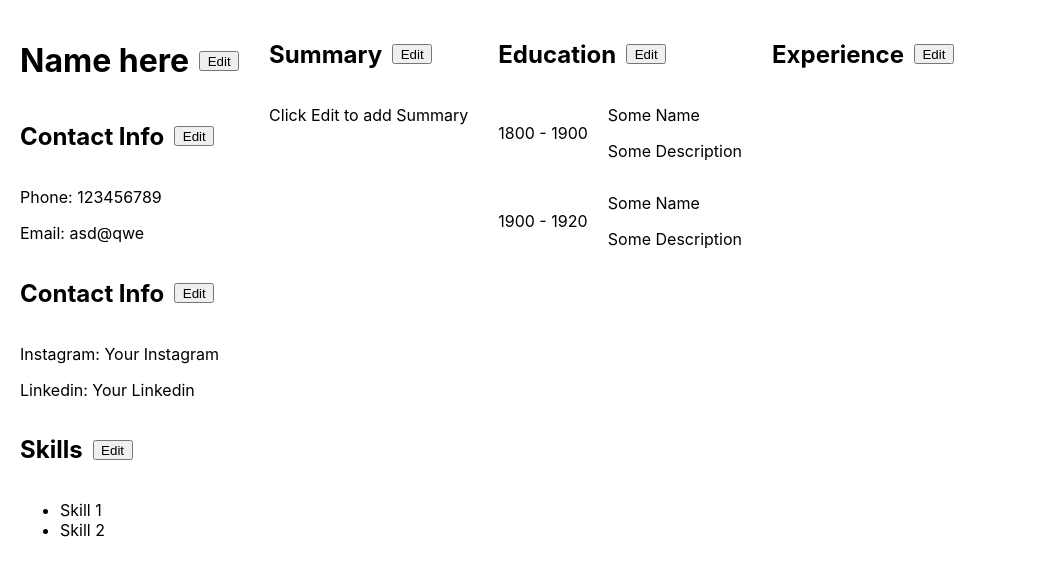
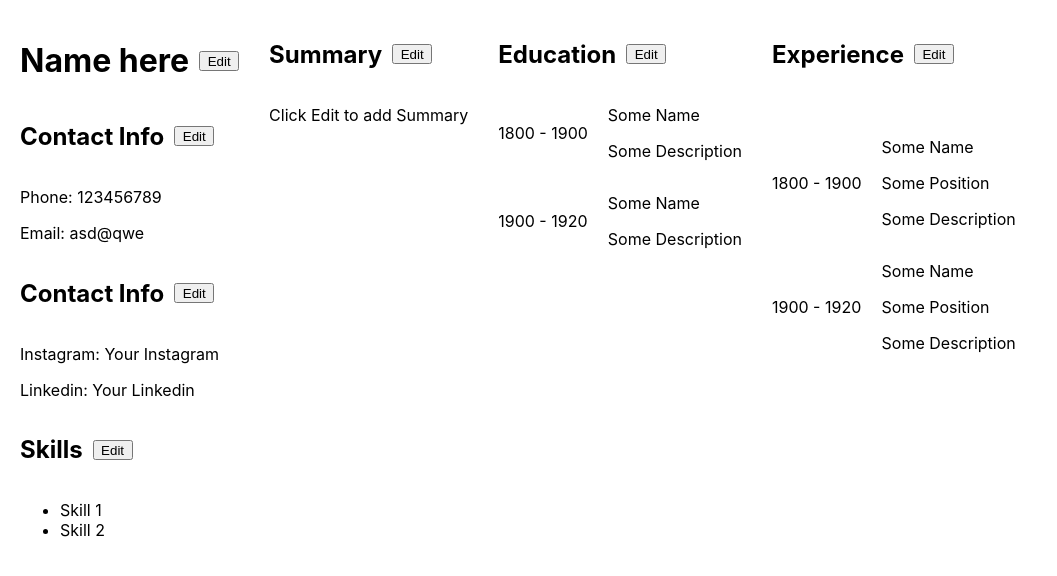
Before and after one commit to pbaki/cv-app, a React (Create React App) app: page / in a window 1280 px wide. Shown: the top 576 px of the page, without its empty margins (0-1057 px from the left). Built offline with nearby package versions, Linux system fonts and the light colour scheme.

Commit message:
renders 2 cards on first load

```diff
--- a/src/components/experience.js
+++ b/src/components/experience.js
@@ -16,6 +16,7 @@ class Experience extends Component {
     this.state = {
       mode: 1,
       cards: [],
+      ifCalled: 0,
     };
     this.editMode = this.editMode.bind(this);
     this.getInputValues = this.getInputValues.bind(this);
@@ -79,6 +80,47 @@ class Experience extends Component {
     this.setState({
       cards: this.tempDisplayData,
     });
+  }
+  componentDidMount() {
+    if (this.state.cards.length === 0 && this.state.ifCalled === 0) {
+      (this.state.cards = [
+        ...this.state.cards,
+        <ExperienceCard
+          key={uuid()}
+          experienceTime={"1800 - 1900"}
+          companyName={"Some Name"}
+          companyPosition={"Some Position"}
+          companyDescription={"Some Description"}
+        />,
+        <ExperienceCard
+          key={uuid()}
+          experienceTime={"1900 - 1920"}
+          companyName={"Some Name"}
+          companyPosition={"Some Position"}
+          companyDescription={"Some Description"}
+        />,
+      ]),
+        (this.displayData = [
+          ...this.displayData,
+          <ExperienceCard
+            key={uuid()}
+            experienceTime={"1800 - 1900"}
+            companyName={"Some Name"}
+            companyPosition={"Some Position"}
+            companyDescription={"Some Description"}
+          />,
+          <ExperienceCard
+            key={uuid()}
+            experienceTime={"1900 - 1920"}
+            companyName={"Some Name"}
+            companyPosition={"Some Position"}
+            companyDescription={"Some Description"}
+          />,
+        ]);
+      this.setState({
+        ifCalled: this.state.ifCalled + 1,
+      });
+    }
   }
 
   render() {
```
